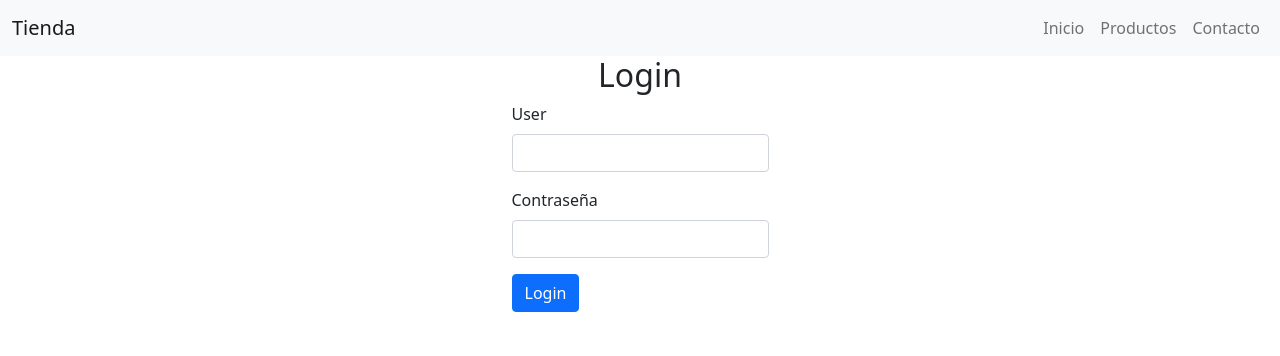
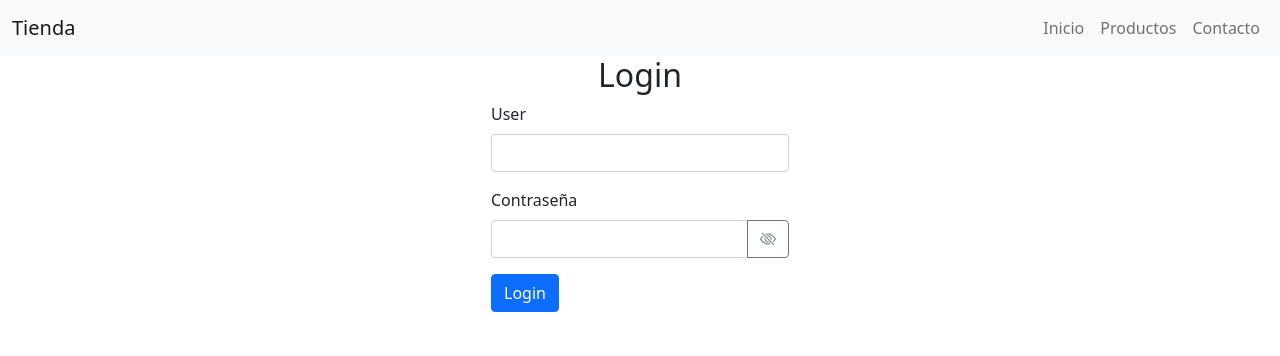
Before and after one commit to emiliooarrig/tienda-chinos-main, a PHP site: page /login/login.php in a window 1280 px wide. Shown: the top 356 px of the page. Run offline with PHP 8.4, Linux system fonts and the light colour scheme; some libraries are stand-ins or nearby versions.

Commit message:
Agregamos opcion de poder ver la contraseña escrita

```diff
--- a/login/login.php
+++ b/login/login.php
@@ -4,6 +4,7 @@
 <head>
     <meta charset="UTF-8">
     <meta name="viewport" content="width=device-width, initial-scale=1.0">
+    <link rel="stylesheet" href="https://cdn.jsdelivr.net/npm/bootstrap-icons@1.11.3/font/bootstrap-icons.min.css">
     <link href="https://cdn.jsdelivr.net/npm/bootstrap@5.0.2/dist/css/bootstrap.min.css" rel="stylesheet" integrity="sha384-EVSTQN3/azprG1Anm3QDgpJLIm9Nao0Yz1ztcQTwFspd3yD65VohhpuuCOmLASjC" crossorigin="anonymous">
     <title>Login</title>
 </head>
@@ -43,7 +44,12 @@
             </div>
             <div class="mb-3">
                 <label class="form-label" for="password"> Contraseña </label>
-                <input type="password" name="password" class="form-control" required>
+                <div class="input-group">
+                    <input type="password" name="password" id="password" class="form-control" required>
+                    <button class="btn btn-outline-secondary" type="button" id="togglePassword">
+                        <i class="bi bi-eye-slash"></i>
+                    </button>
+                </div>
             </div>
             <button name="btningresar" type="submit" class="btn btn-primary btn-block">Login</button>
             <!-- Mensaje de error -->
@@ -55,12 +61,26 @@
         </form>
     </div>
 
-
-
     <script src="https://code.jquery.com/jquery-3.5.1.slim.min.js"></script>
     <script src="https://cdn.jsdelivr.net/npm/@popperjs/core@2.5.4/dist/umd/popper.min.js"></script>
     <script src="https://stackpath.bootstrapcdn.com/bootstrap/4.5.2/js/bootstrap.min.js"></script>
 
+    <script>
+        document.getElementById('togglePassword').addEventListener('click', function (e) {
+            const password = document.getElementById('password');
+            const icon = document.getElementById('togglePasswordIcon');
+            if (password.type === 'password') {
+                password.type = 'text';
+                icon.classList.remove('fa-eye');
+                icon.classList.add('fa-eye-slash');
+            } else {
+                password.type = 'password';
+                icon.classList.remove('fa-eye-slash');
+                icon.classList.add('fa-eye');
+            }
+        });
+    </script>
+
 </body>
 
 </html>
```
